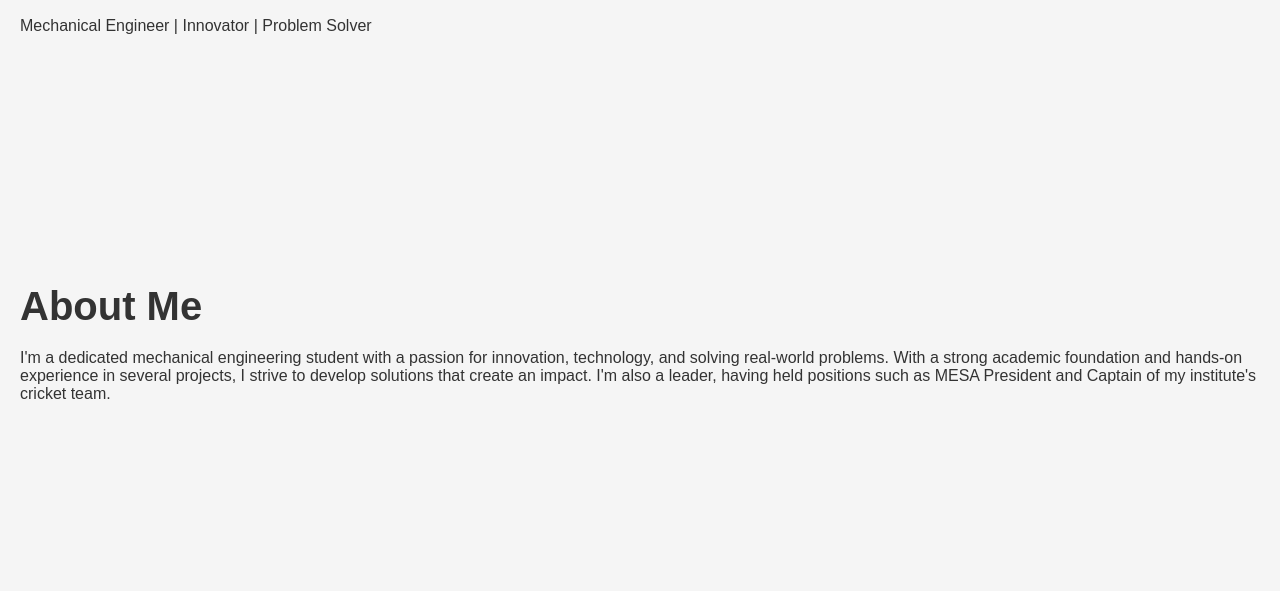
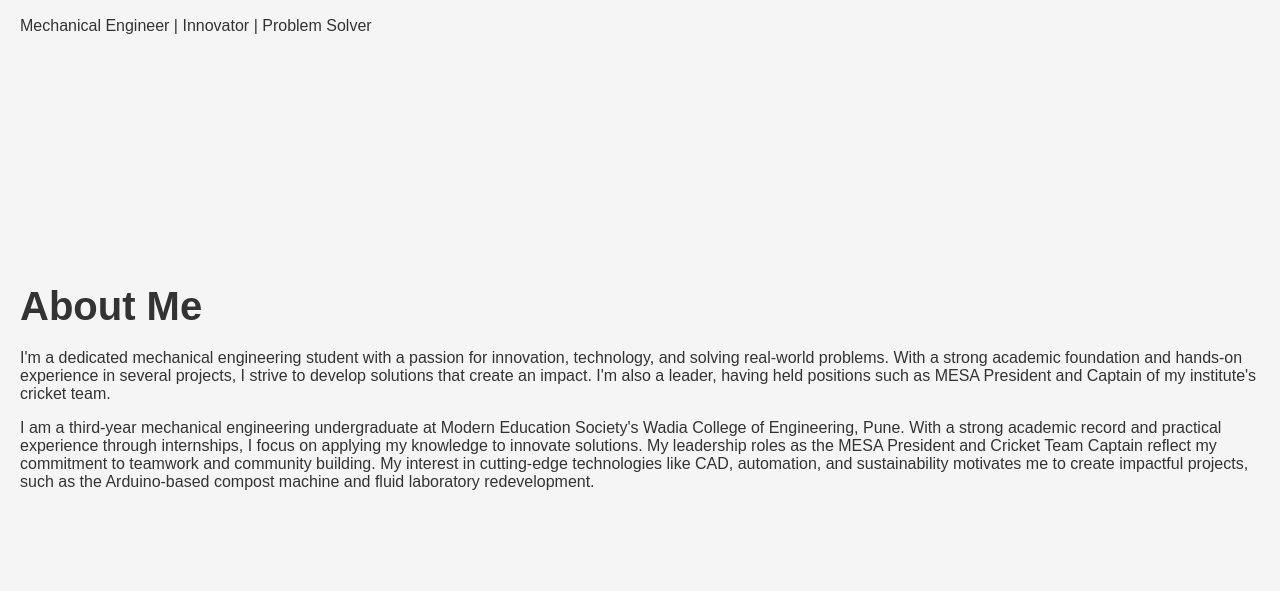
Before and after one commit to girish902/Girish.Patil.github.io., a plain HTML site: page index.html in a window 1280 px wide. Shown: the part 209-800 px from the top of the page. Drawn offline with Linux system fonts and the light colour scheme.

Commit message:
Update index.html

```diff
--- a/index.html
+++ b/index.html
@@ -35,6 +35,8 @@
     <section id="about" class="section">
         <h2>About Me</h2>
         <p>I'm a dedicated mechanical engineering student with a passion for innovation, technology, and solving real-world problems. With a strong academic foundation and hands-on experience in several projects, I strive to develop solutions that create an impact. I'm also a leader, having held positions such as MESA President and Captain of my institute's cricket team.</p>
+        <p>I am a third-year mechanical engineering undergraduate at Modern Education Society's Wadia College of Engineering, Pune. With a strong academic record and practical experience through internships, I focus on applying my knowledge to innovate solutions. My leadership roles as the MESA President and Cricket Team Captain reflect my commitment to teamwork and community building. My interest in cutting-edge technologies like CAD, automation, and sustainability motivates me to create impactful projects, such as the Arduino-based compost machine and fluid laboratory redevelopment.</p>
+
     </section>
 
     <!-- Experience Section -->
```
